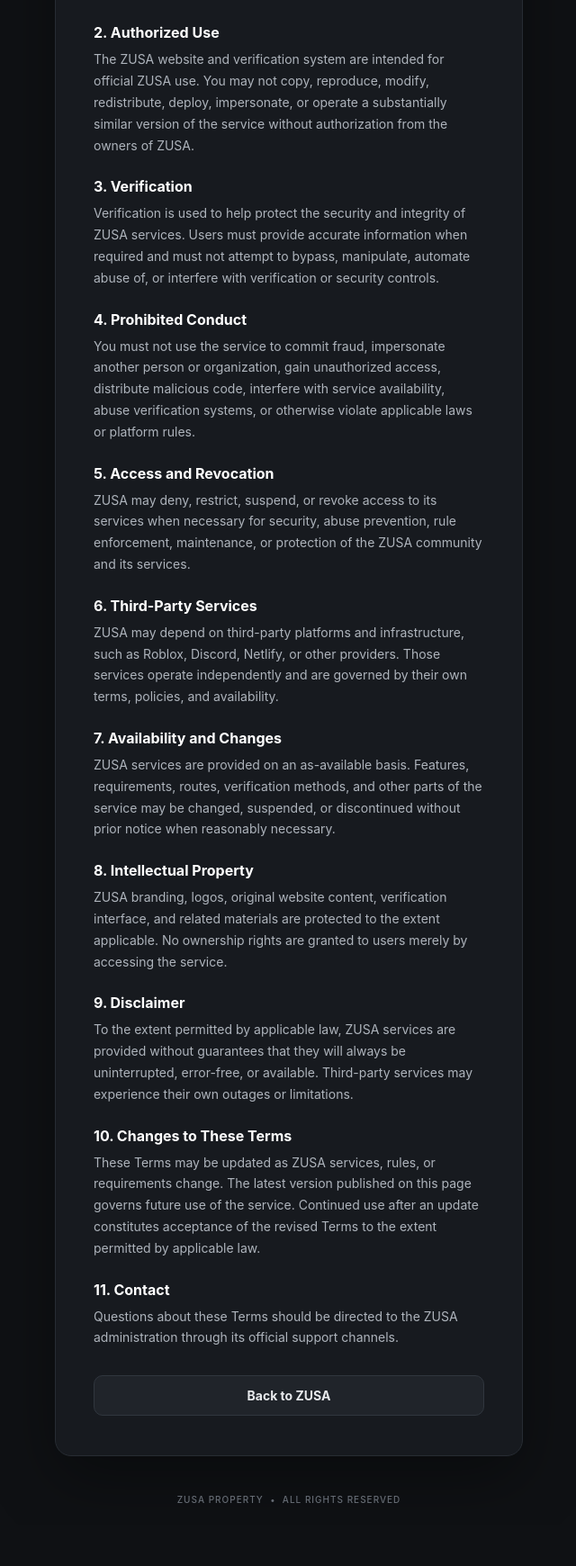
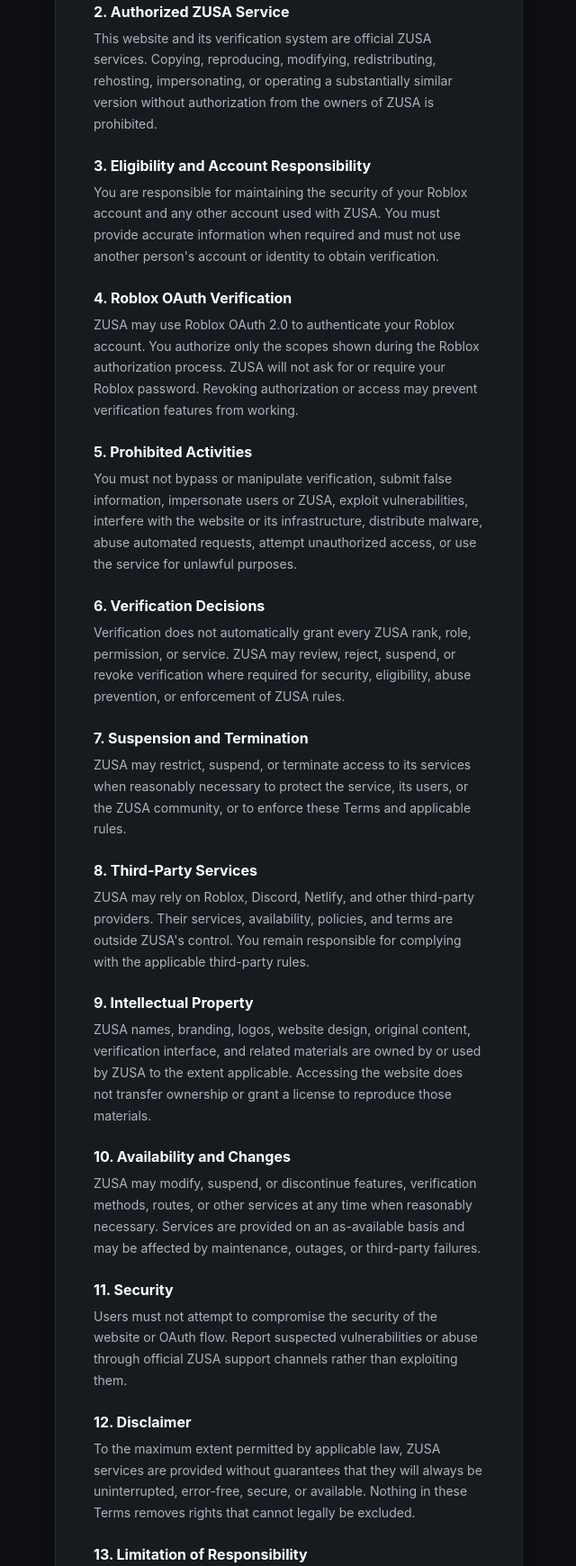
Before and after one commit to Leila150/ZUSA_Verification_Website, a plain HTML site: page public/terms-of-service/index.html in a window 1280 px wide. Shown: the part 422-2162 px from the top of the page at 90% size, without its empty margins (319-959 px from the left). Before the commit the page ends 2116 px from the top, so only its background shows below. Drawn offline with Linux system fonts and the light colour scheme.

Commit message:
Strengthen ZUSA Terms of Service

```diff
--- a/public/terms-of-service/index.html
+++ b/public/terms-of-service/index.html
@@ -13,30 +13,38 @@
     <section class="legal-card">
       <div class="brand">ZUSA</div>
       <h1>Terms of Service</h1>
-      <p class="legal-intro">These Terms of Service establish the basic rules and conditions for using the official ZUSA website, verification system, and related services.</p>
+      <p class="legal-intro">These Terms of Service govern your access to and use of the official ZUSA website, Roblox verification system, and related services.</p>
       <div class="legal-content">
-        <h2>1. Acceptance of These Terms</h2>
-        <p>By accessing or using ZUSA services, you agree to follow these Terms of Service, applicable ZUSA rules, and the rules of any third-party platform used with the service. If you do not agree, do not use the service.</p>
-        <h2>2. Authorized Use</h2>
-        <p>The ZUSA website and verification system are intended for official ZUSA use. You may not copy, reproduce, modify, redistribute, deploy, impersonate, or operate a substantially similar version of the service without authorization from the owners of ZUSA.</p>
-        <h2>3. Verification</h2>
-        <p>Verification is used to help protect the security and integrity of ZUSA services. Users must provide accurate information when required and must not attempt to bypass, manipulate, automate abuse of, or interfere with verification or security controls.</p>
-        <h2>4. Prohibited Conduct</h2>
-        <p>You must not use the service to commit fraud, impersonate another person or organization, gain unauthorized access, distribute malicious code, interfere with service availability, abuse verification systems, or otherwise violate applicable laws or platform rules.</p>
-        <h2>5. Access and Revocation</h2>
-        <p>ZUSA may deny, restrict, suspend, or revoke access to its services when necessary for security, abuse prevention, rule enforcement, maintenance, or protection of the ZUSA community and its services.</p>
-        <h2>6. Third-Party Services</h2>
-        <p>ZUSA may depend on third-party platforms and infrastructure, such as Roblox, Discord, Netlify, or other providers. Those services operate independently and are governed by their own terms, policies, and availability.</p>
-        <h2>7. Availability and Changes</h2>
-        <p>ZUSA services are provided on an as-available basis. Features, requirements, routes, verification methods, and other parts of the service may be changed, suspended, or discontinued without prior notice when reasonably necessary.</p>
-        <h2>8. Intellectual Property</h2>
-        <p>ZUSA branding, logos, original website content, verification interface, and related materials are protected to the extent applicable. No ownership rights are granted to users merely by accessing the service.</p>
-        <h2>9. Disclaimer</h2>
-        <p>To the extent permitted by applicable law, ZUSA services are provided without guarantees that they will always be uninterrupted, error-free, or available. Third-party services may experience their own outages or limitations.</p>
-        <h2>10. Changes to These Terms</h2>
-        <p>These Terms may be updated as ZUSA services, rules, or requirements change. The latest version published on this page governs future use of the service. Continued use after an update constitutes acceptance of the revised Terms to the extent permitted by applicable law.</p>
-        <h2>11. Contact</h2>
-        <p>Questions about these Terms should be directed to the ZUSA administration through its official support channels.</p>
+        <h2>1. Acceptance</h2>
+        <p>By accessing or using ZUSA services, you agree to these Terms, applicable ZUSA rules, and the terms of third-party services used with ZUSA. If you do not agree, do not use the service.</p>
+        <h2>2. Authorized ZUSA Service</h2>
+        <p>This website and its verification system are official ZUSA services. Copying, reproducing, modifying, redistributing, rehosting, impersonating, or operating a substantially similar version without authorization from the owners of ZUSA is prohibited.</p>
+        <h2>3. Eligibility and Account Responsibility</h2>
+        <p>You are responsible for maintaining the security of your Roblox account and any other account used with ZUSA. You must provide accurate information when required and must not use another person's account or identity to obtain verification.</p>
+        <h2>4. Roblox OAuth Verification</h2>
+        <p>ZUSA may use Roblox OAuth 2.0 to authenticate your Roblox account. You authorize only the scopes shown during the Roblox authorization process. ZUSA will not ask for or require your Roblox password. Revoking authorization or access may prevent verification features from working.</p>
+        <h2>5. Prohibited Activities</h2>
+        <p>You must not bypass or manipulate verification, submit false information, impersonate users or ZUSA, exploit vulnerabilities, interfere with the website or its infrastructure, distribute malware, abuse automated requests, attempt unauthorized access, or use the service for unlawful purposes.</p>
+        <h2>6. Verification Decisions</h2>
+        <p>Verification does not automatically grant every ZUSA rank, role, permission, or service. ZUSA may review, reject, suspend, or revoke verification where required for security, eligibility, abuse prevention, or enforcement of ZUSA rules.</p>
+        <h2>7. Suspension and Termination</h2>
+        <p>ZUSA may restrict, suspend, or terminate access to its services when reasonably necessary to protect the service, its users, or the ZUSA community, or to enforce these Terms and applicable rules.</p>
+        <h2>8. Third-Party Services</h2>
+        <p>ZUSA may rely on Roblox, Discord, Netlify, and other third-party providers. Their services, availability, policies, and terms are outside ZUSA's control. You remain responsible for complying with the applicable third-party rules.</p>
+        <h2>9. Intellectual Property</h2>
+        <p>ZUSA names, branding, logos, website design, original content, verification interface, and related materials are owned by or used by ZUSA to the extent applicable. Accessing the website does not transfer ownership or grant a license to reproduce those materials.</p>
+        <h2>10. Availability and Changes</h2>
+        <p>ZUSA may modify, suspend, or discontinue features, verification methods, routes, or other services at any time when reasonably necessary. Services are provided on an as-available basis and may be affected by maintenance, outages, or third-party failures.</p>
+        <h2>11. Security</h2>
+        <p>Users must not attempt to compromise the security of the website or OAuth flow. Report suspected vulnerabilities or abuse through official ZUSA support channels rather than exploiting them.</p>
+        <h2>12. Disclaimer</h2>
+        <p>To the maximum extent permitted by applicable law, ZUSA services are provided without guarantees that they will always be uninterrupted, error-free, secure, or available. Nothing in these Terms removes rights that cannot legally be excluded.</p>
+        <h2>13. Limitation of Responsibility</h2>
+        <p>To the extent permitted by applicable law, ZUSA is not responsible for losses caused by third-party services, account compromise resulting from a user's failure to protect credentials, service interruptions outside ZUSA's reasonable control, or unauthorized use of the service.</p>
+        <h2>14. Changes to These Terms</h2>
+        <p>These Terms may be updated as ZUSA services, rules, or requirements change. The latest version published on this page governs future use of the service. Continued use after an update indicates acceptance to the extent permitted by applicable law.</p>
+        <h2>15. Contact</h2>
+        <p>Questions about these Terms, authorization, or the ZUSA verification service should be directed to the ZUSA administration through its official support channels.</p>
       </div>
       <a class="secondary-button" href="../">Back to ZUSA</a>
     </section>
```
